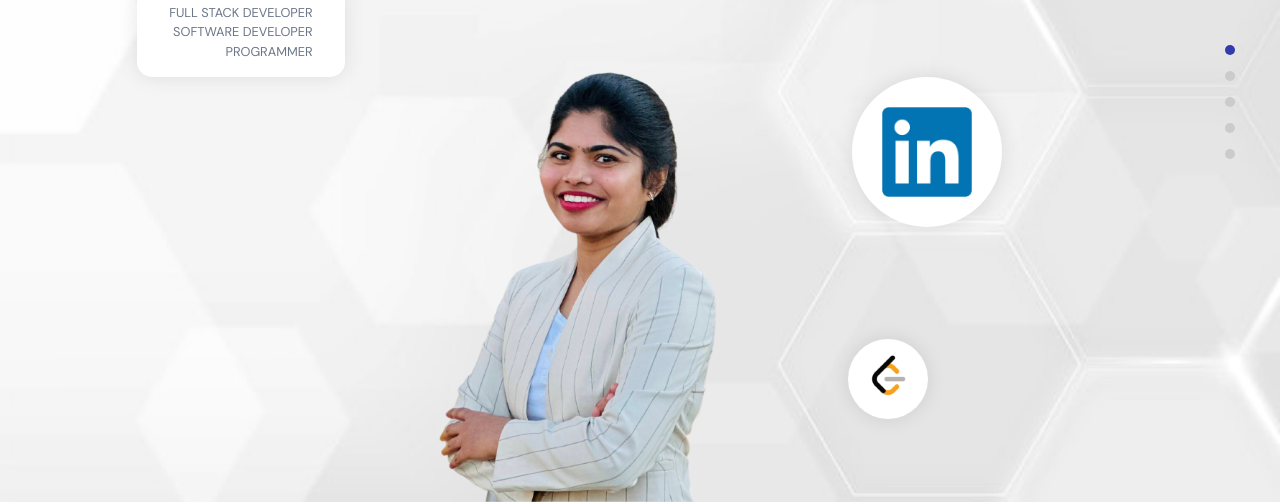
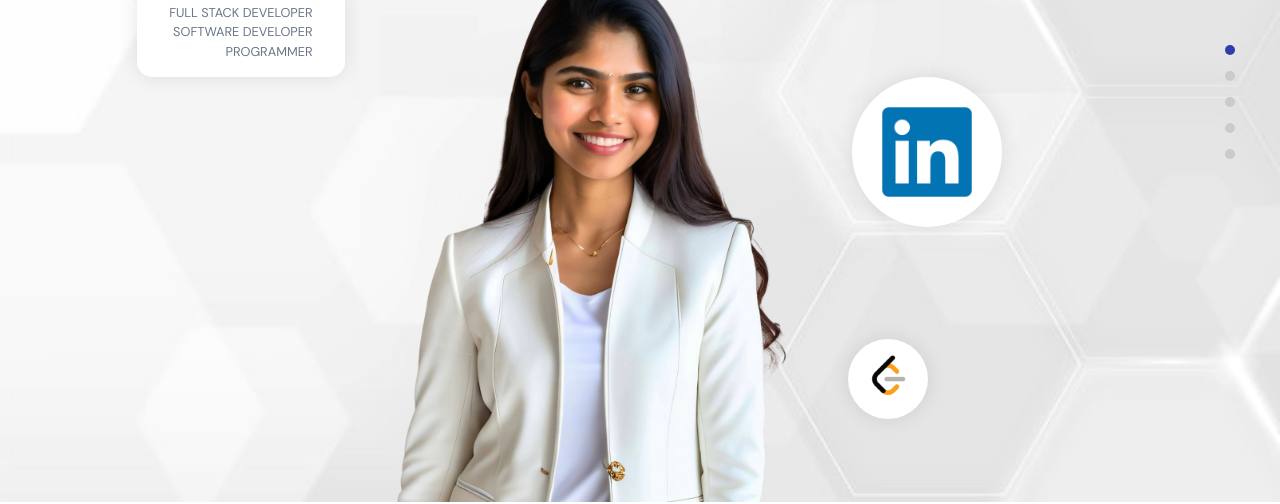
Before and after one commit to GuduruSravya/my-portfolio, a React (Create React App) app: page / in a window 1280 px wide. Shown: the part 298-802 px from the top of the page. Built offline with nearby package versions, Linux system fonts and the light colour scheme; no server answers.

Commit message:
Added new profile

```diff
--- a/src/cointainer/Header/Header.jsx
+++ b/src/cointainer/Header/Header.jsx
@@ -44,7 +44,7 @@ const Header = () => {
        transition={{duration:0.5,delayChildren:0.5}}
        className='app__header-img'
       >
-        <img src={images.profile} alt="profile_bg"></img>
+        <img src={images.latestprofile} alt="profile_bg"></img>
       </motion.div>
       <motion.div
       variant={scaleVariants}
--- a/src/constants/images.js
+++ b/src/constants/images.js
@@ -17,6 +17,7 @@ import leetcode from '../assets/leetcode.png';
 import linkedin from '../assets/linkedin.png';
 import email from '../assets/email.png';
 import mobile from '../assets/mobile.png';
+import latestprofile from '../assets/latestprofile.png';
 
 export default{
     logo,
@@ -37,5 +38,6 @@ export default{
     leetcode,
     linkedin,
     email,
-    mobile
+    mobile,
+    latestprofile
 }
```
Also changed, not shown: src/assets/latestprofile.png (added).
